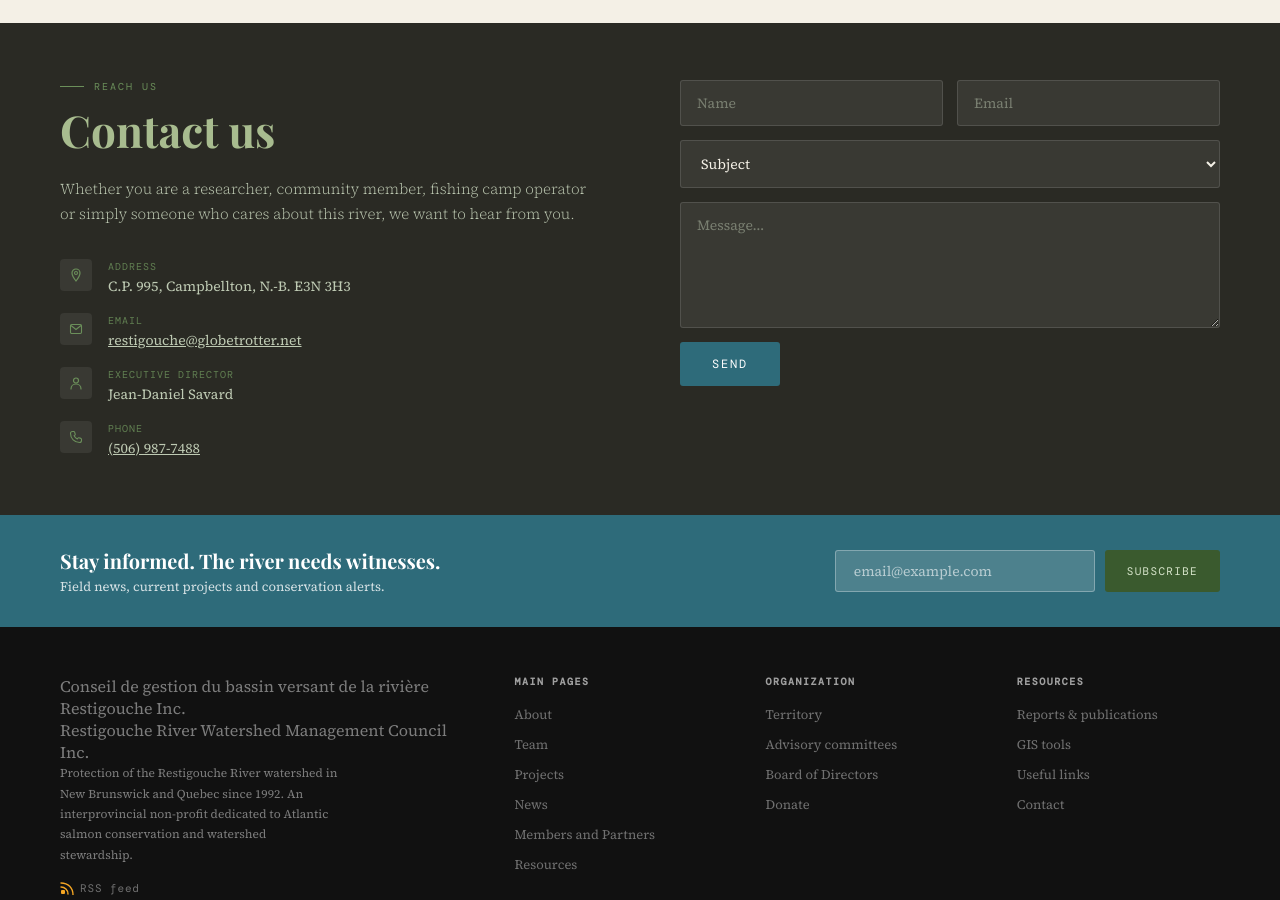
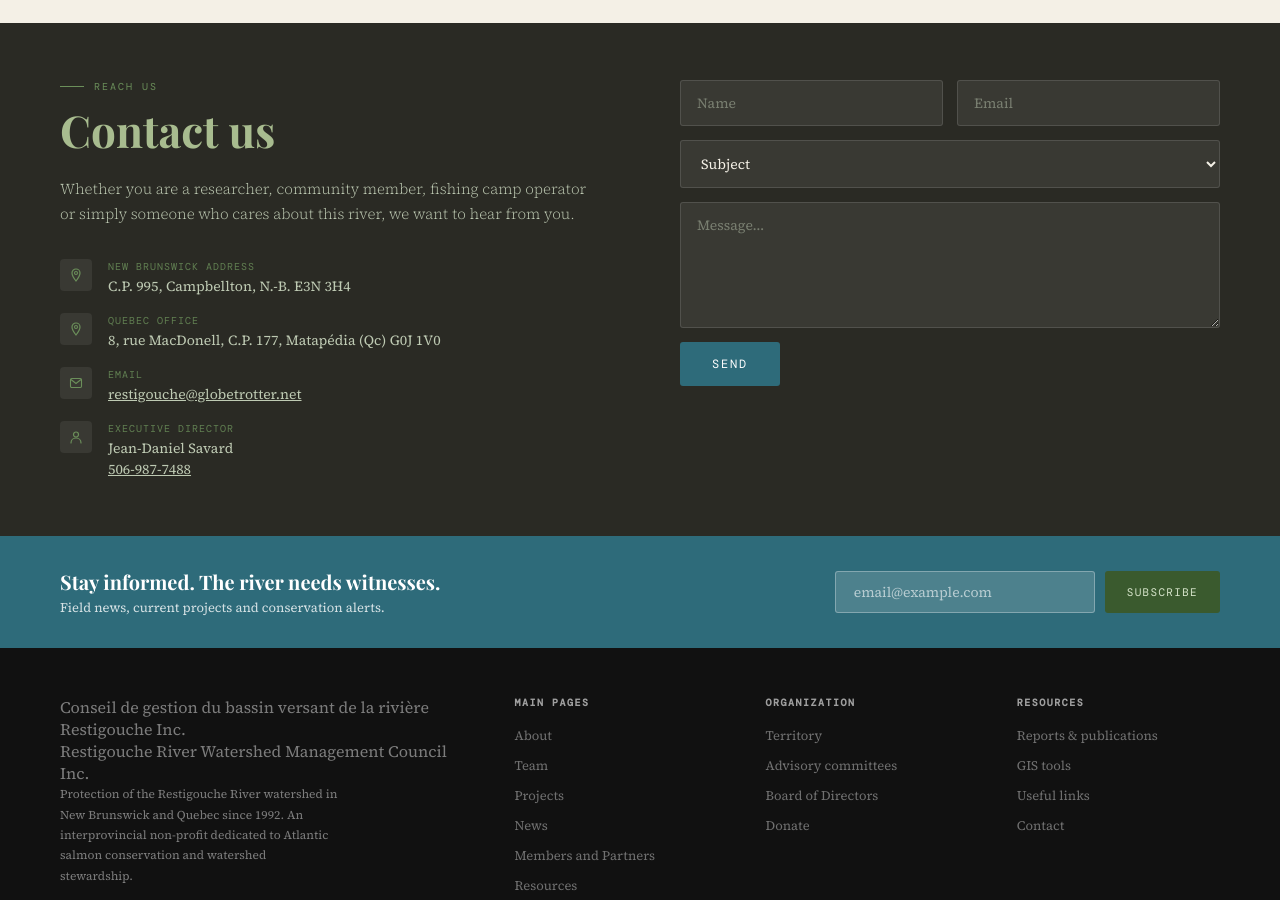
Before and after one commit to foxah047-stack/secure, a Jekyll site: the page built from index.html, in a window 1280 px wide and 900 px high, scrolled down 4924 px. Built offline with Jekyll 4.4.1, drawn with Linux system fonts in a browser that asks for light colours; some web fonts are replaced.

Commit message:
Sync homepage contact details

```diff
--- a/contact/index.html
+++ b/contact/index.html
@@ -20,7 +20,7 @@
       <p data-lang="fr">Utilisez cette page pour joindre le CGBVRR au sujet du bassin versant, des projets, des documents publics, des collaborations, des demandes médias ou des questions générales.</p>
       <dl class="snapshot-list">
         <div><dt><span data-lang="en">Email</span><span data-lang="fr">Courriel</span></dt><dd><a href="mailto:restigouche@globetrotter.net">restigouche@globetrotter.net</a></dd></div>
-        <div><dt><span data-lang="en">New Brunswick address</span><span data-lang="fr">Adresse au Nouveau-Brunswick</span></dt><dd>C.P. 995, Campbellton, N.-B. E3N 3H3</dd></div>
+        <div><dt><span data-lang="en">New Brunswick address</span><span data-lang="fr">Adresse au Nouveau-Brunswick</span></dt><dd>C.P. 995, Campbellton, N.-B. E3N 3H4</dd></div>
         <div><dt><span data-lang="en">Quebec office</span><span data-lang="fr">Bureau du Québec</span></dt><dd>8, rue MacDonell, C.P. 177, Matapédia (Qc) G0J 1V0</dd></div>
         <div><dt><span data-lang="en">Director</span><span data-lang="fr">Direction</span></dt><dd>Jean-Daniel Savard<br><a href="tel:+15069877488">506-987-7488</a></dd></div>
         <div><dt><span data-lang="en">Territory</span><span data-lang="fr">Territoire</span></dt><dd><span data-lang="en">New Brunswick &amp; Quebec — Restigouche watershed</span><span data-lang="fr">Nouveau-Brunswick et Québec — bassin versant de la Restigouche</span></dd></div>
--- a/index.html
+++ b/index.html
@@ -188,7 +188,11 @@
     <div class="contact-details">
       <div class="contact-row">
         <div class="icon"><svg width="14" height="14" viewBox="0 0 14 14" fill="none"><path d="M7 1C4.8 1 3 2.8 3 5c0 3 4 8 4 8s4-5 4-8c0-2.2-1.8-4-4-4z" stroke="#6b8f5a" stroke-width="1.2" fill="none"/><circle cx="7" cy="5" r="1.5" stroke="#6b8f5a" stroke-width="1.1" fill="none"/></svg></div>
-        <div class="info"><small><span data-lang="en">Address</span><span data-lang="fr">Adresse</span></small>C.P. 995, Campbellton, N.-B.  E3N 3H3</div>
+        <div class="info"><small><span data-lang="en">New Brunswick address</span><span data-lang="fr">Adresse au Nouveau-Brunswick</span></small>C.P. 995, Campbellton, N.-B. E3N 3H4</div>
+      </div>
+      <div class="contact-row">
+        <div class="icon"><svg width="14" height="14" viewBox="0 0 14 14" fill="none"><path d="M7 1C4.8 1 3 2.8 3 5c0 3 4 8 4 8s4-5 4-8c0-2.2-1.8-4-4-4z" stroke="#6b8f5a" stroke-width="1.2" fill="none"/><circle cx="7" cy="5" r="1.5" stroke="#6b8f5a" stroke-width="1.1" fill="none"/></svg></div>
+        <div class="info"><small><span data-lang="en">Quebec office</span><span data-lang="fr">Bureau du Québec</span></small>8, rue MacDonell, C.P. 177, Matapédia (Qc) G0J 1V0</div>
       </div>
       <div class="contact-row">
         <div class="icon"><svg width="14" height="14" viewBox="0 0 14 14" fill="none"><rect x="1.5" y="2.5" width="11" height="9" rx="1.2" stroke="#6b8f5a" stroke-width="1.1" fill="none"/><path d="M2 3.5l5 4 5-4" stroke="#6b8f5a" stroke-width="1.1" fill="none"/></svg></div>
@@ -196,11 +200,7 @@
       </div>
       <div class="contact-row">
         <div class="icon"><svg width="14" height="14" viewBox="0 0 14 14" fill="none"><circle cx="7" cy="4.5" r="2.5" stroke="#6b8f5a" stroke-width="1.2" fill="none"/><path d="M2 13c0-2.8 2.2-5 5-5s5 2.2 5 5" stroke="#6b8f5a" stroke-width="1.2" fill="none" stroke-linecap="round"/></svg></div>
-        <div class="info"><small><span data-lang="en">Executive director</span><span data-lang="fr">Directeur général</span></small>Jean-Daniel Savard</div>
-      </div>
-      <div class="contact-row">
-        <div class="icon"><svg width="14" height="14" viewBox="0 0 14 14" fill="none"><path d="M3.5 1.5c-1.1 0-2 .9-2 2 0 5 4 9 9 9 1.1 0 2-.9 2-2v-1.3c0-.4-.3-.7-.6-.8l-2-.6c-.4-.1-.8 0-1 .3l-.6.8c-1.4-.7-2.5-1.8-3.2-3.2l.8-.6c.3-.2.4-.6.3-1l-.6-2c-.1-.3-.4-.6-.8-.6H3.5Z" stroke="#6b8f5a" stroke-width="1.1" fill="none" stroke-linejoin="round"/></svg></div>
-        <div class="info"><small><span data-lang="en">Phone</span><span data-lang="fr">Téléphone</span></small><a href="tel:+15069877488">(506) 987-7488</a></div>
+        <div class="info"><small><span data-lang="en">Executive director</span><span data-lang="fr">Directeur général</span></small>Jean-Daniel Savard<br><a href="tel:+15069877488">506-987-7488</a></div>
       </div>
     </div>
   </div>
```
